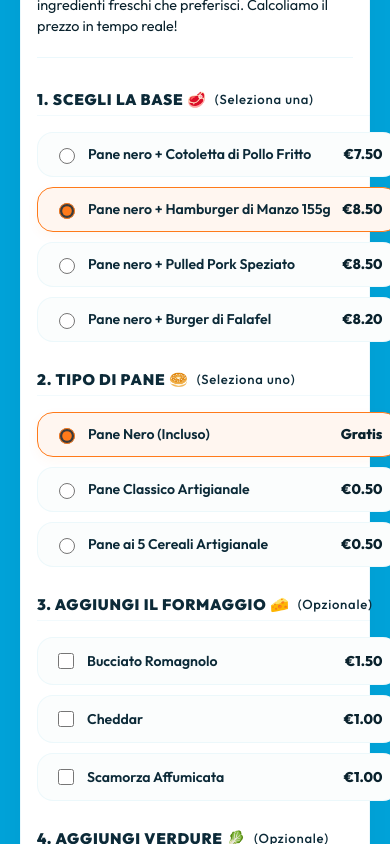
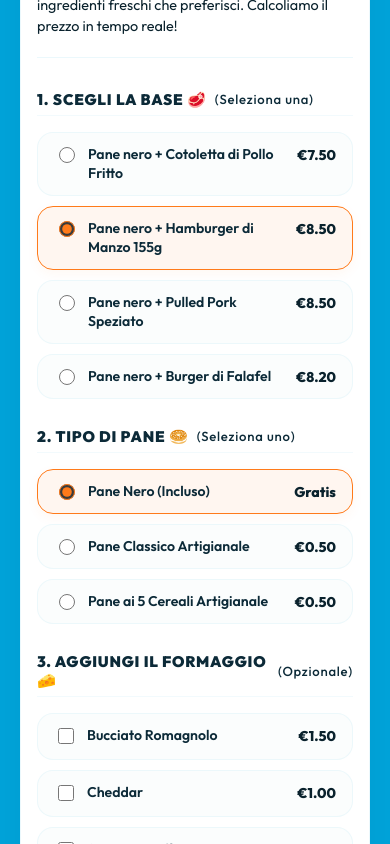
Before and after one commit to bronovito-maker/gotbun, a Next.js app: page /menu in a window 390 px wide. Shown: the part 3140-3984 px from the top of the page. Built offline with nearby package versions, Linux system fonts and the light colour scheme.

Commit message:
fix: allow configurator option names to wrap on mobile, anchor price top-right with flex-start alignment

```diff
--- a/app/globals.css
+++ b/app/globals.css
@@ -1996,7 +1996,7 @@ input:focus {
 
 .config-option-row {
   display: flex;
-  align-items: center;
+  align-items: flex-start; /* top-align so price anchors when name wraps */
   justify-content: space-between;
   padding: 12px 16px;
   border-radius: 16px;
@@ -2021,7 +2021,7 @@ input:focus {
 
 .config-option-label-block {
   display: flex;
-  align-items: center;
+  align-items: flex-start; /* top-align radio/checkbox with text */
   gap: 10px;
   min-width: 0;
   flex: 1;
@@ -2033,15 +2033,16 @@ input:focus {
   height: 16px;
   cursor: pointer;
   flex-shrink: 0;
+  margin-top: 2px; /* align checkbox/radio with first text line */
 }
 
 .config-option-name {
   font-size: 0.88rem;
   font-weight: 600;
   color: #0c2a38;
-  white-space: nowrap;
-  overflow: hidden;
-  text-overflow: ellipsis;
+  white-space: normal;   /* allow wrapping on mobile */
+  word-break: break-word;
+  line-height: 1.35;
 }
 
 .config-option-price {
@@ -2050,6 +2051,7 @@ input:focus {
   color: var(--main-turquoise-dark);
   white-space: nowrap;
   flex-shrink: 0;
+  padding-top: 1px; /* micro-align with first line of text */
 }
 
 .configurator-footer {
```
Also changed, not shown: 1 other file (tests, documents, lock files or other folders).
